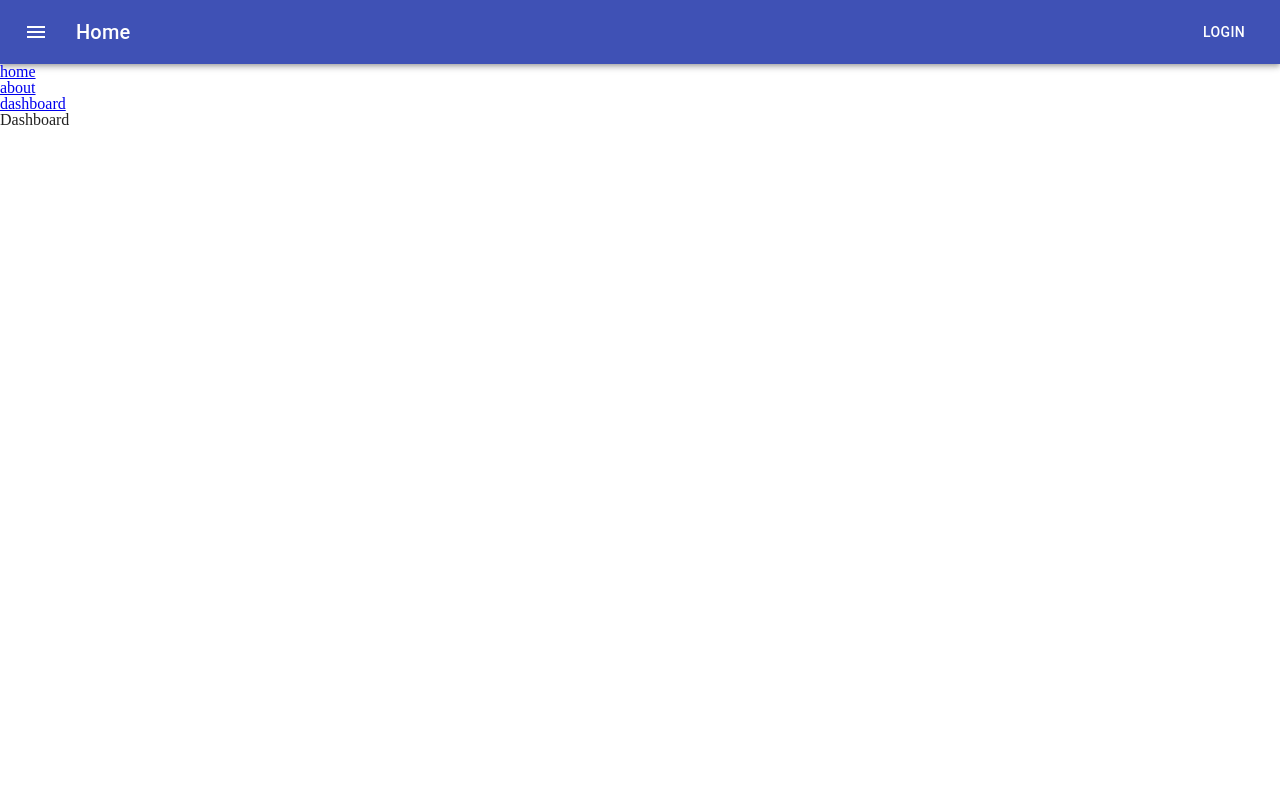
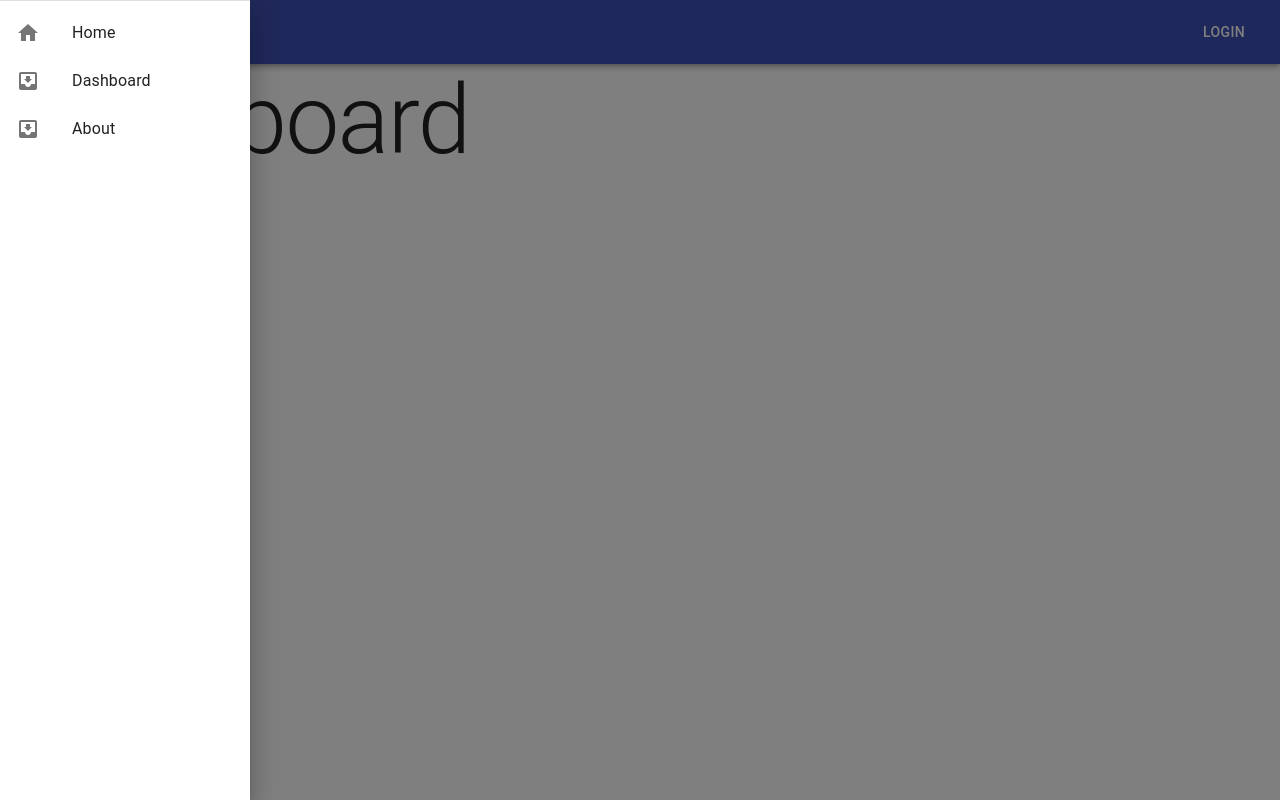
Before and after one commit to TBA-projects/new_react, a React (Create React App) app: page /dashboard in a window 1280 px wide. Both pictures are taken after a click on the button "menu". Built offline with nearby package versions, Linux system fonts and the light colour scheme.

Commit message:
go go go

```diff
--- a/src/App.js
+++ b/src/App.js
@@ -4,7 +4,6 @@ import {
   Switch,
   Route,
   Redirect,
-  Link
 } from "react-router-dom";
 
 //components
@@ -14,15 +13,14 @@ import AppBar from './components/AppBar';
 import routes from './routes';
 
 function App() {
-
   const getRoutes = (routes) => {
-    return routes.map((prop, key) => {
-      if (prop.layout === "/") {
+    return routes.map((item, key) => {
+      if (item.layout === "/") {
         return (
           <Route
             exact
-            path={prop.path}
-            component={prop.component}
+            path={item.path}
+            component={item.component}
             key={key}
           />
         );
@@ -36,17 +34,6 @@ function App() {
     <Router>
       <>
         <AppBar routes={[routes]}/>
-        <ul>
-          <li>
-            <Link to='/'>home</Link>
-          </li>
-          <li>
-            <Link to='/about'>about</Link>
-          </li>
-          <li>
-            <Link to='/dashboard'>dashboard</Link>
-          </li>
-        </ul>
         {/*
           A <Switch> looks through all its children <Route>
           elements and renders the first one whose path
--- a/src/components/AppBar/AppBar.js
+++ b/src/components/AppBar/AppBar.js
@@ -1,4 +1,4 @@
-import React from 'react';
+import React, { useState, useEffect } from 'react';
 import { makeStyles } from '@material-ui/core/styles';
 import AppBar from '@material-ui/core/AppBar';
 import Toolbar from '@material-ui/core/Toolbar';
@@ -6,6 +6,10 @@ import Typography from '@material-ui/core/Typography';
 import Button from '@material-ui/core/Button';
 import IconButton from '@material-ui/core/IconButton';
 import MenuIcon from '@material-ui/icons/Menu';
+import { useLocation } from 'react-router-dom';
+import Drawer from '@material-ui/core/Drawer';
+
+import SideMenu from '../SideMenu';
 
 const useStyles = makeStyles(theme => ({
     root: {
@@ -17,31 +21,62 @@ const useStyles = makeStyles(theme => ({
     title: {
         flexGrow: 1,
     },
+    list: {
+        width: 250,
+    },
 }));
 
 const TopBar = (props) => {
     const classes = useStyles();
     const [data] = props.routes;
-    console.log(props);
+    const [name, setName] = useState(null);
+    const [open, setOpen] = useState(false);
+
+    let location = useLocation();
+
+    useEffect(() => {
         const getName = () => {
             return data.map((item, key) => {
-            if (item.path === '/') {
-                return item.name;
+                if (item.path === location.pathname) {
+                    return setName(item.name);
                 } else {
                     return null;
                 }
             })
         };
+        getName();
+    });
+
+    const toggleDrawer = (some) => event => {
+        if (event.type === 'keydown' && (event.key === 'Tab' || event.key === 'Shift')) {
+            return;
+        }
+        setOpen(some);
+    };
+
+    const sideMenu = (
+        <div
+          className={classes.list}
+          role="presentation"
+          onClick={toggleDrawer(false)}
+          onKeyDown={toggleDrawer(false)}
+        >
+        <SideMenu />
+        </div>
+      );
 
     return (
         <div className={classes.root}>
         <AppBar position="static">
           <Toolbar>
-            <IconButton edge="start" className={classes.menuButton} color="inherit" aria-label="menu">
+            <IconButton onClick={toggleDrawer(true)} edge="start" className={classes.menuButton} color="inherit" aria-label="menu">
               <MenuIcon />
             </IconButton>
+            <Drawer open={open} onClose={toggleDrawer(false)}>
+                {sideMenu}
+            </Drawer>
             <Typography variant="h6" className={classes.title}>
-              {getName()}
+              {name}
             </Typography>
             <Button color="inherit">Login</Button>
           </Toolbar>
--- /dev/null
+++ b/src/components/SideMenu/SideMenu.js
@@ -0,0 +1,28 @@
+import React from 'react';
+import List from '@material-ui/core/List';
+import Divider from '@material-ui/core/Divider';
+import ListItem from '@material-ui/core/ListItem';
+import ListItemIcon from '@material-ui/core/ListItemIcon';
+import ListItemText from '@material-ui/core/ListItemText';
+import { MoveToInbox, Home } from '@material-ui/icons';
+import {Link} from 'react-router-dom';
+
+import routes from '../../routes';
+
+const SideMenu = () => {
+    return (
+        <>
+            <Divider />
+            <List>
+            {routes.map((item, key) => (
+                <ListItem button component={Link} to={item.path} key={key}>
+                <ListItemIcon>{item.name === 'Home' ? <Home /> : <MoveToInbox />}</ListItemIcon>
+                <ListItemText primary={item.name} />
+                </ListItem>
+            ))}
+            </List>
+        </>
+    );
+};
+
+export default SideMenu;
--- /dev/null
+++ b/src/components/SideMenu/index.js
@@ -0,0 +1,3 @@
+import SideMenu from './SideMenu';
+
+export default SideMenu;
--- /dev/null
+++ b/src/routes/index.js
@@ -0,0 +1,3 @@
+import routes from './routes';
+
+export default routes;
--- a/src/routes.js
+++ b/src/routes/routes.js
@@ -1,6 +1,6 @@
-import Home from "./views/home";
-import About from './views/about';
-import Dashboard from './views/dashboard';
+import Home from "../views/home";
+import About from '../views/about';
+import Dashboard from '../views/dashboard';
 
 var routes = [
   {
@@ -10,17 +10,17 @@ var routes = [
     layout: "/"
   },
   {
-    path: "/about",
-    name: "About",
-    component: About,
-    layout: "/"
-  },
-  {
     path: "/dashboard",
     name: "Dashboard",
     component: Dashboard,
     layout: "/"
   },
+  {
+    path: "/about",
+    name: "About",
+    component: About,
+    layout: "/"
+  }
 ];
 
 export default routes;
--- a/src/views/about/about.js
+++ b/src/views/about/about.js
@@ -1,9 +1,15 @@
 import React from 'react'
+import { Container, Typography } from '@material-ui/core';
 
 const About = (props) => {
-    console.log(props.location.pathname);
     return (
-        <h2>About</h2>
+        <>
+            <Container maxWidth="xl">
+                <Typography variant="h1" component="h2">
+                    About
+                </Typography>
+            </Container>
+        </>
     );
 };
 
--- a/src/views/dashboard/dashboard.js
+++ b/src/views/dashboard/dashboard.js
@@ -1,9 +1,15 @@
 import React from 'react'
+import { Container, Typography } from '@material-ui/core';
 
 const Dashboard = (props) => {
-    console.log(props.location.pathname);
     return (
-        <h2>Dashboard</h2>
+        <>
+            <Container maxWidth="xl">
+                <Typography variant="h1" component="h2">
+                    Dashboard
+                </Typography>
+            </Container>
+        </>
     );
 };
 
--- a/src/views/home/home.js
+++ b/src/views/home/home.js
@@ -1,9 +1,15 @@
 import React from 'react'
+import { Container, Typography } from '@material-ui/core';
 
 const Home = (props) => {
-    console.log(props.location.pathname);
     return (
-        <h2>Home</h2>
+        <>
+        <Container maxWidth="xl">
+            <Typography variant="h1" component="h2">
+                Home
+            </Typography>
+        </Container>
+        </>
     );
 };
 
```
Lines whose indentation alone changed are shown as unchanged.
